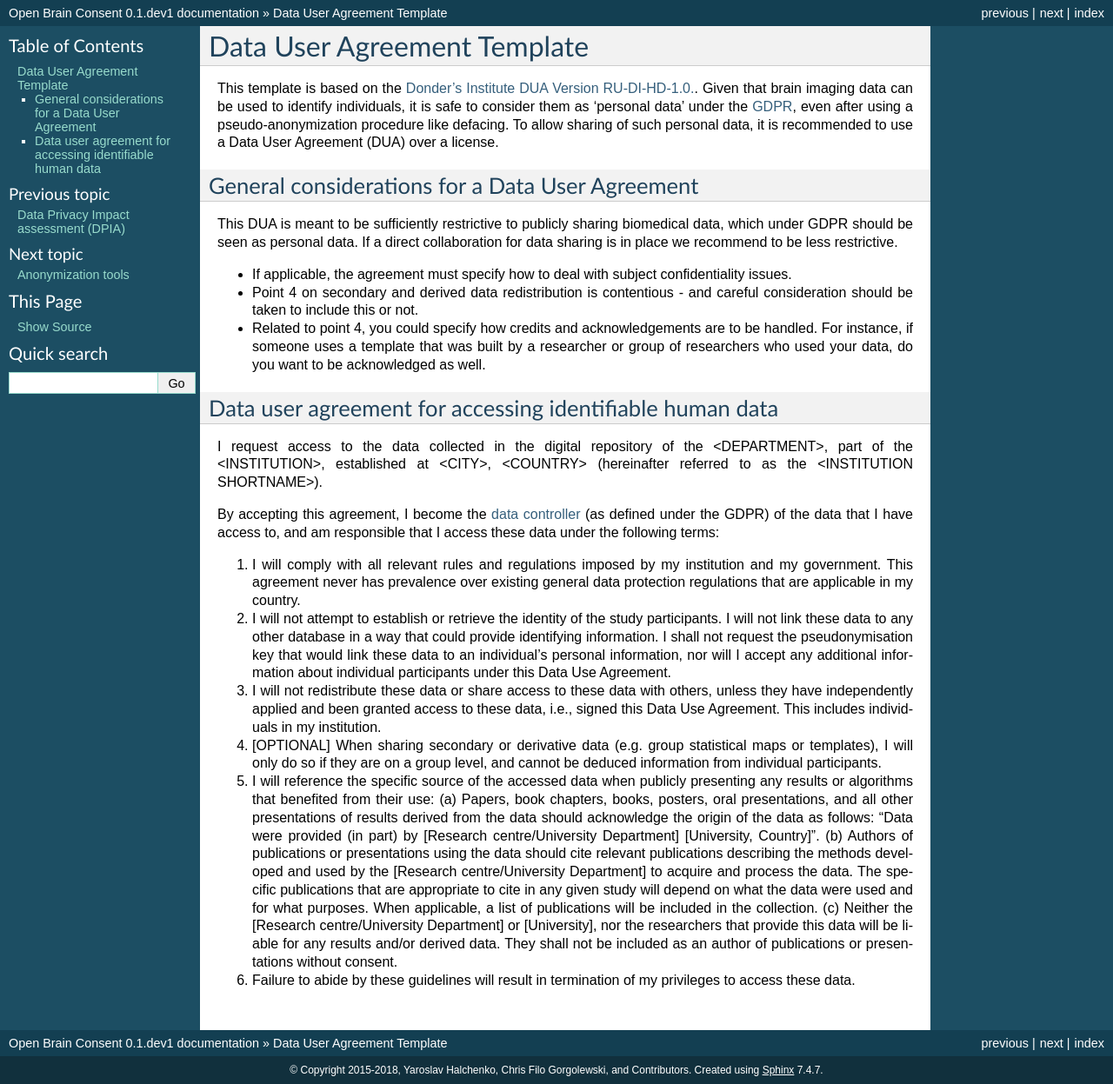
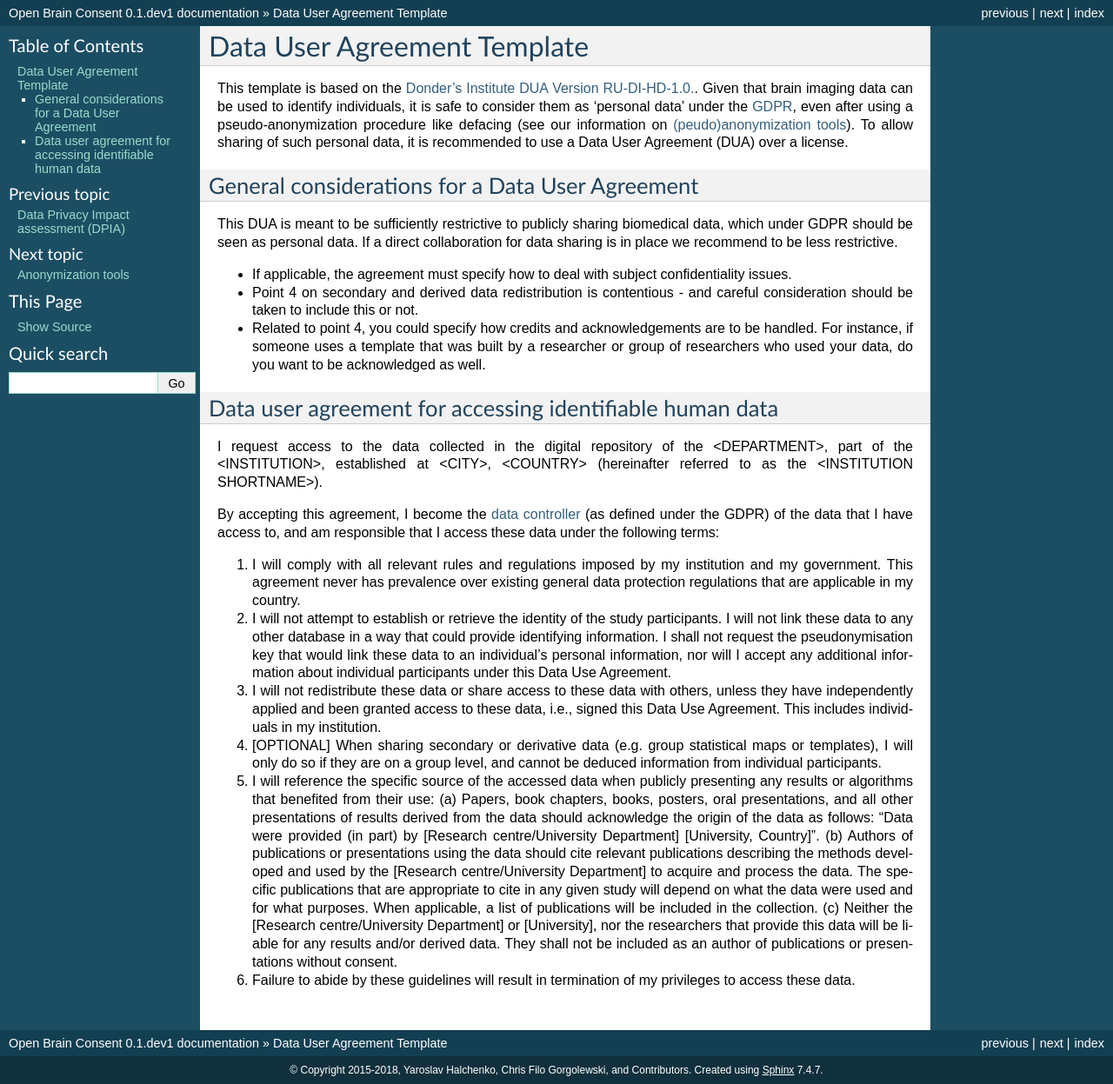
Before and after one commit to con/open-brain-consent, a Sphinx documentation site: the page built from docs/source/data_user_agreement.rst, in a window 1280 px wide. Shown: the whole page at 87% size. Built offline with Sphinx 7.4.7, drawn with Linux system fonts in a browser that asks for light colours.

Commit message:
link to anon_tool page

```diff
--- a/docs/source/data_user_agreement.rst
+++ b/docs/source/data_user_agreement.rst
@@ -6,7 +6,7 @@ Data User Agreement Template
 .. _Data User Agreement (DUA):
 
 This template is based on the `Donder’s Institute DUA Version RU-DI-HD-1.0. <https://data.donders.ru.nl/doc/dua/RU-DI-HD-1.0.html?2>`_.
-Given that brain imaging data can be used to identify individuals, it is safe to consider them as 'personal data' under the `GDPR <https://gdpr-info.eu/>`_, even after using a pseudo-anonymization procedure like defacing.
+Given that brain imaging data can be used to identify individuals, it is safe to consider them as 'personal data' under the `GDPR <https://gdpr-info.eu/>`_, even after using a pseudo-anonymization procedure like defacing (see our information on `(peudo)anonymization tools <https://github.com/CPernet/open-brain-consent/blob/GLiMR-workshop/docs/source/anon_tools.rst>`_).
 To allow sharing of such personal data, it is recommended to use a Data User Agreement (DUA) over a license.
 
 General considerations for a Data User Agreement
```
